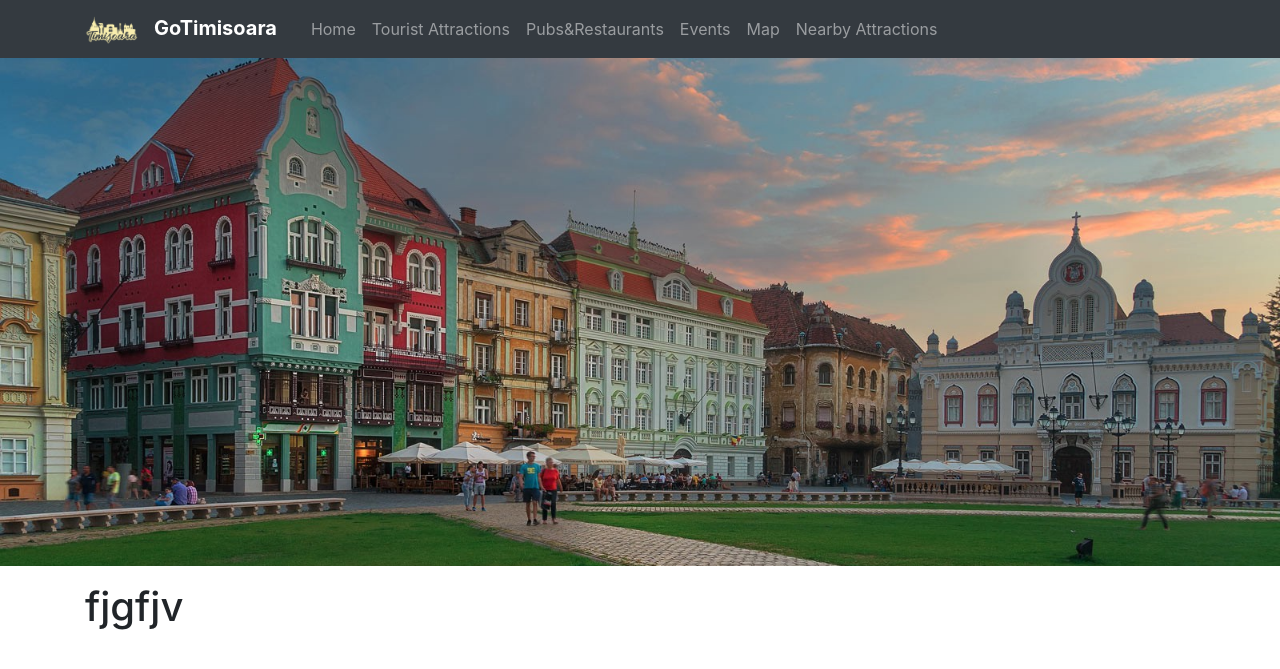
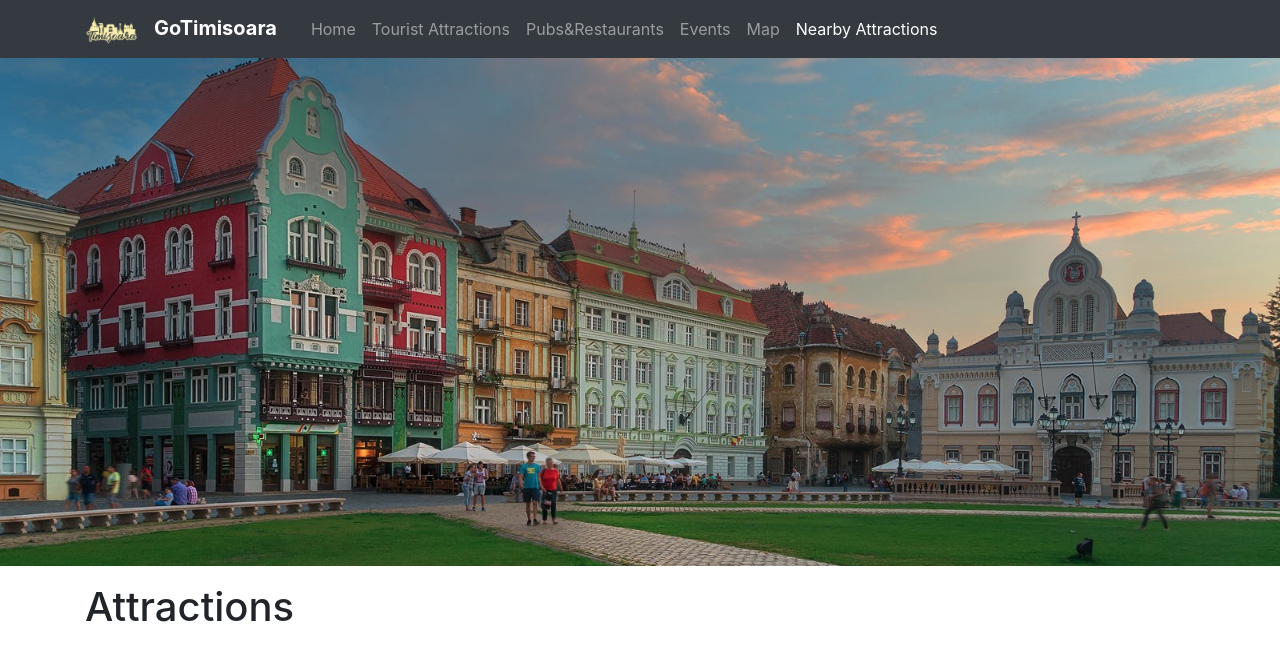
Before and after one commit to TimiiP/GoTimisoara, a PHP site: page /nearby-att.php in a window 1280 px wide. Shown: the top 669 px of the page. Run offline with PHP 8.4, Linux system fonts and the light colour scheme.

Commit message:
1.1 Anca

```diff
--- a/header.php
+++ b/header.php
@@ -38,7 +38,7 @@
             <a class="nav-link" href="map.php">Map</a>
           </li>
 		  <li class="nav-item">
-            <a class="nav-link" href="nearby-att">Nearby Attractions</a>
+            <a class="nav-link" href="nearby-att.php">Nearby Attractions</a>
           </li>
         </ul>
       </div>
--- a/nearby-att.php
+++ b/nearby-att.php
@@ -1,19 +1,14 @@
 <!DOCTYPE html>
 <html>
+<head>
 
-<style>
-    <head>
-    .view {
-        background: url("catedrala.jpg")no-repeat center center !important;
-        background-size:cover !important;
-    }</style>
 <title>GoTimisoara - Nearby Attractions</title>
 </head>
 
 <body>
 <?php include 'header.php';?>
 <div class="container">
-    <h1>fjgfjv</h1>
+<h1>Attractions</h1>
 </div>
 </body>
 </html>
```
